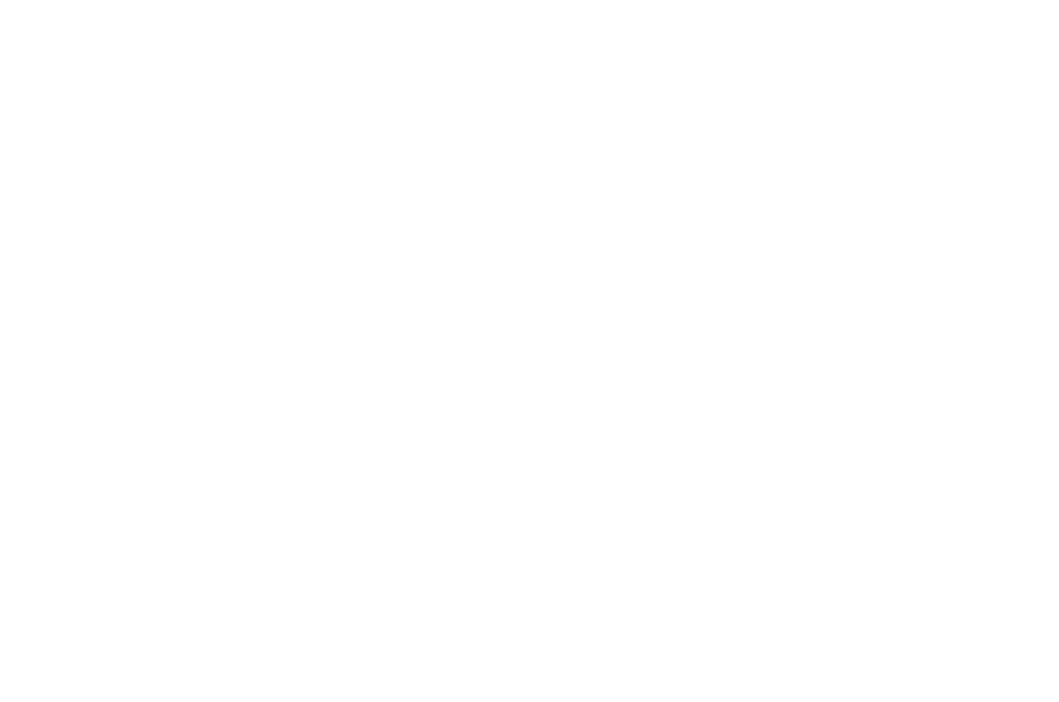
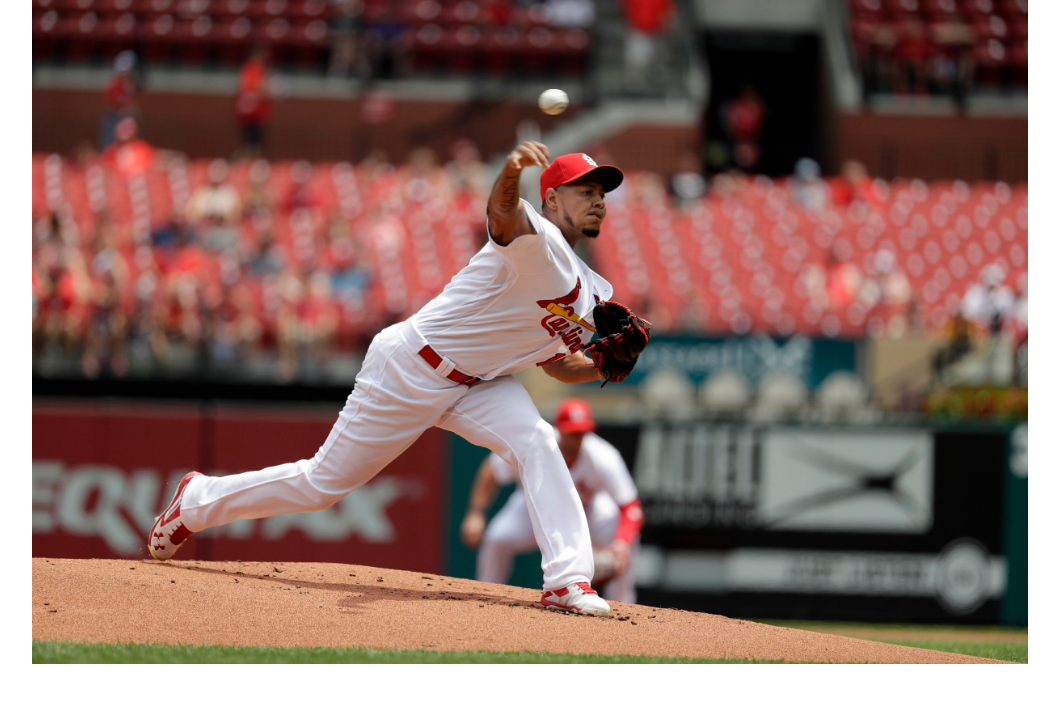
Before and after one commit to DELT-stl/Tsunami-Waves, a plain HTML site: page index.html in a window 1280 px wide. Shown: the whole page, without its empty margins (110-1169 px from the left). Drawn offline with nearby package versions, Linux system fonts and the light colour scheme.

Commit message:
background

```diff
--- a/index.html
+++ b/index.html
@@ -7,13 +7,16 @@
 	<link href="https://fonts.googleapis.com/css?family=Lora:700,700i|Roboto:300,400,700" rel="stylesheet">
 
 	<link rel="stylesheet" href="style.css"> <!-- Resource style -->
+	<link rel="stylesheet" href="css/bootstrap.min.css"> <!-- Resource style -->
 
 	<title>Tsunami Waves</title>
 </head>
 <body>
+    <div class="container">
 <div class="banner-homepage">
 
 </div>
+        </div>
 
 <script src="https://ajax.googleapis.com/ajax/libs/jquery/3.0.0/jquery.min.js"></script>
 <script>
--- a/style.css
+++ b/style.css
@@ -1,5 +1,10 @@
 .banner-homepage {
     background-image: url(img/Carlos-Mart%C3%ADnez.jpg);
-    background-position: center center cover;
-    background-repeat: no-repeat;
+    background-position: center top;
+    background-repeat: no-repeat !important;
+    background-size: contain;
+    height:83vh;
 }
+.container {
+    width:1100px !important;
+}
```
